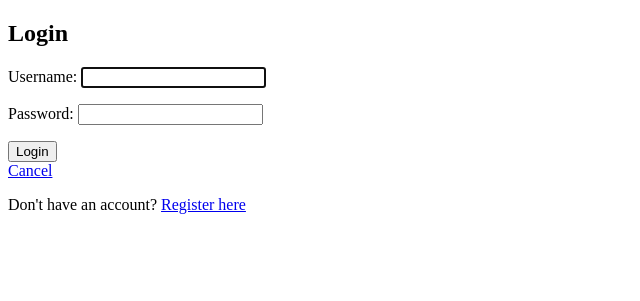
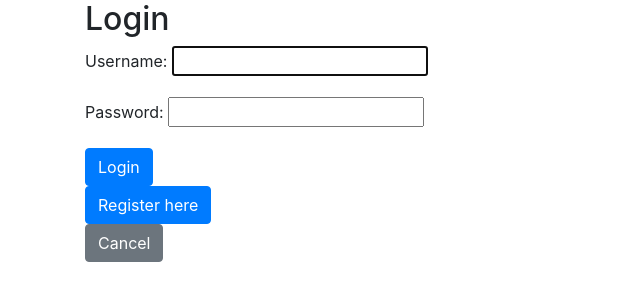
Before and after one commit to kz4killua/techwave, a Django app: page /accounts/login/ in a window 1280 px wide. Shown: the top 301 px of the page, without its empty margins (0-640 px from the left). Run offline with Django 5.2, Linux system fonts and the light colour scheme; some libraries are stand-ins or nearby versions.

Commit message:
Changed button style so they match

```diff
--- a/accounts/templates/registration/login.html
+++ b/accounts/templates/registration/login.html
@@ -3,22 +3,25 @@
 <html>
 <head>
     <title>Login</title>
+    <link rel="stylesheet" href="https://stackpath.bootstrapcdn.com/bootstrap/4.3.1/css/bootstrap.min.css">
 </head>
 <body>
+    <div class="container">
         <h2>Login</h2>
         {% if user.is_authenticated %}
             <form method="post" action="{% url 'accounts:logout' %}">
                 {% csrf_token %}
-            <button type="submit">Logout</button>
+                <button type="submit" class="btn btn-secondary">Logout</button>
             </form>
         {% else %}
             <form method="post">
                 {% csrf_token %}
                 {{ form.as_p }}
-            <button type="submit">Login</button>
+                <button type="submit" class="btn btn-primary">Login</button>
             </form>
+            <a class="btn btn-primary" type="submit" href="{% url 'accounts:signup' %}">Register here</a><br>
             <a class="btn btn-secondary" href="{% url 'catalog:item_list' %}">Cancel</a>
-        <p>Don't have an account? <a href="{% url 'accounts:signup' %}">Register here</a></p>
         {% endif %}
+    </div>
 </body>
 </html>
--- a/accounts/templates/registration/signup.html
+++ b/accounts/templates/registration/signup.html
@@ -3,14 +3,17 @@
 <html>
 <head>
     <title>Sign Up</title>
+    <link rel="stylesheet" href="https://stackpath.bootstrapcdn.com/bootstrap/4.3.1/css/bootstrap.min.css">
 </head>
 <body>
+    <div class="container">
         <h2>Sign Up</h2>
         <form method="post">
             {% csrf_token %}
             {{ form.as_p }}
-        <button type="submit">Sign Up</button>
+            <button type="submit" class="btn btn-primary">Sign Up</button>
         </form>
         <a class="btn btn-secondary" href="{% url 'catalog:item_list' %}">Cancel</a>
+    </div>
 </body>
 </html>
```
Also changed, not shown: accounts/templates/registration/logout.html (+10 -7 lines). Lines whose indentation alone changed are shown as unchanged.
